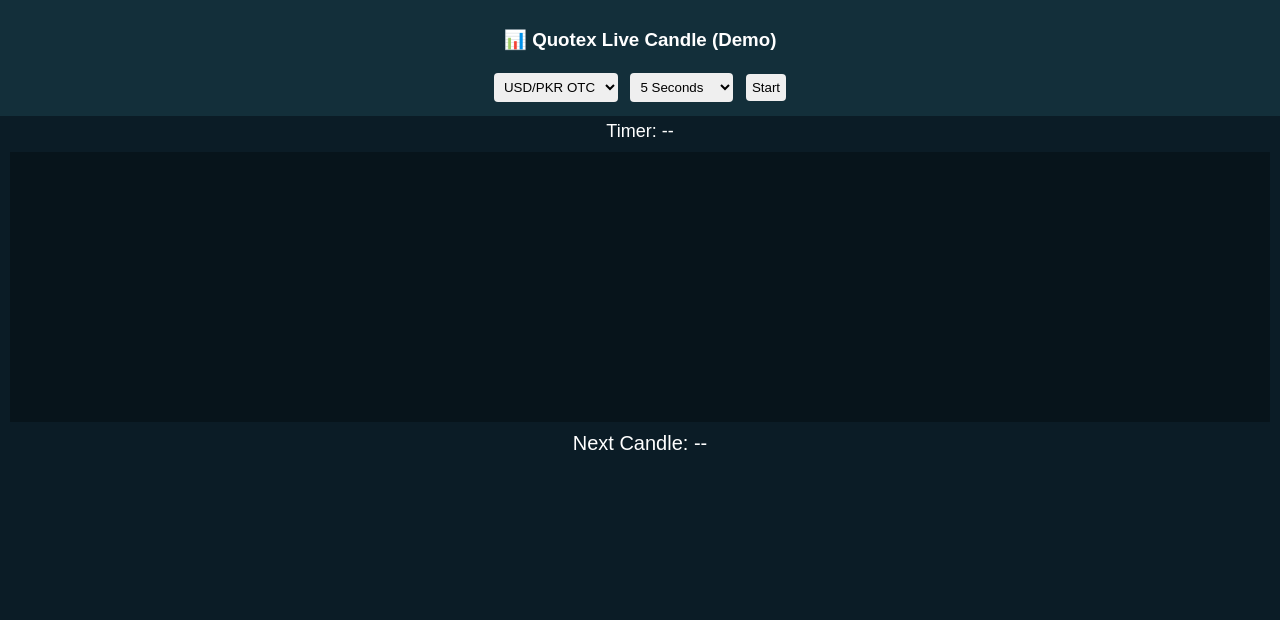
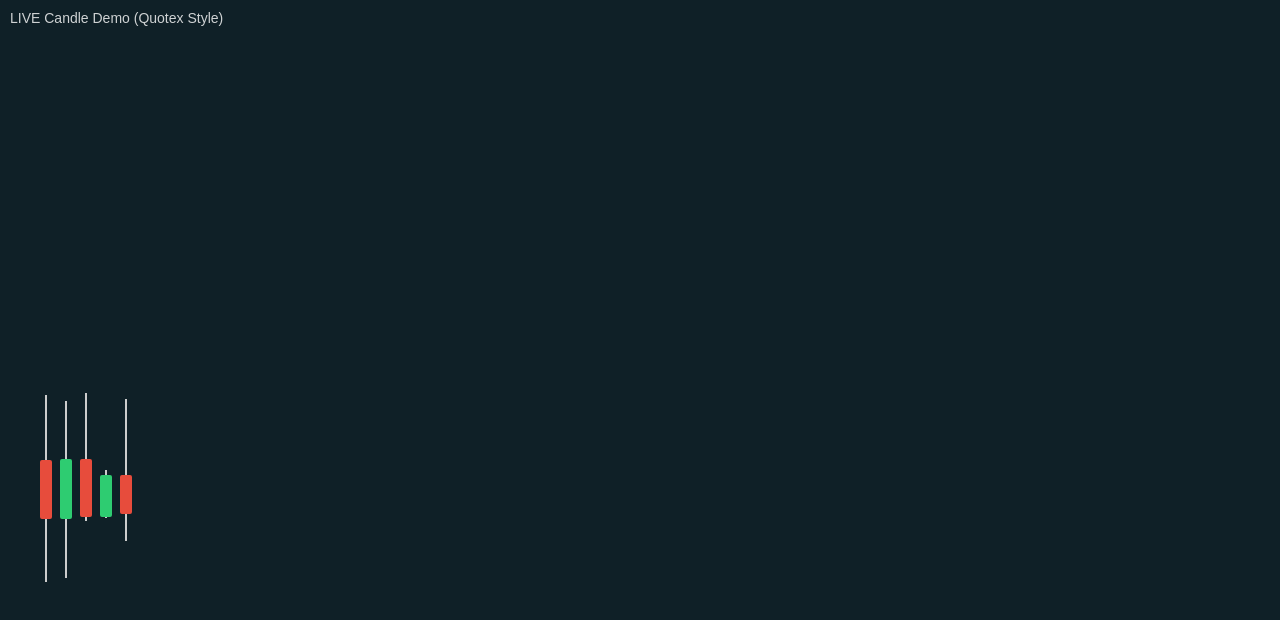
Before and after one commit to qidofaxofap135-ai/my-app, a plain HTML site: page index.html in a window 1280 px wide. Drawn offline with Linux system fonts and the light colour scheme.

Commit message:
Add live Quotex-style moving candlestick chart in pure HTML
This commit introduces a fully animated Quotex-style live candlestick
demo built using only HTML, CSS, and JavaScript.

Candles move naturally from left to right with realistic bodies and
wicks instead of volume lines. Market price fluctuates up and down,
forming 2–3 upcoming candles in real time just like a live trading view.

No indicators, no volume bars, and no real trading logic are included.
This project is intended for UI practice, demo visualization, and
learning how live candlestick movement works.

```diff
--- a/index.html
+++ b/index.html
@@ -1,153 +1,111 @@
-  <!DOCTYPE html>
+<!DOCTYPE html>
 <html lang="en">
 <head>
 <meta charset="UTF-8">
-<title>Quotex Live Candle Demo</title>
+<title>Live Candle Demo</title>
 <meta name="viewport" content="width=device-width, initial-scale=1">
 
 <style>
 body{
   margin:0;
-  font-family:Arial, sans-serif;
-  background:#0b1c26;
+  background:#0f2027;
   color:#fff;
-}
-header{
-  background:#132f3a;
-  padding:10px;
-  text-align:center;
-}
-select,button{
-  padding:6px;
-  margin:4px;
-  border:none;
-  border-radius:4px;
-}
-#top{
-  display:flex;
-  justify-content:space-around;
-  align-items:center;
-  margin-top:5px;
-}
-#timer{
-  font-size:18px;
-}
-#chart{
-  display:flex;
-  align-items:flex-end;
-  height:260px;
-  background:#07141b;
-  margin:10px;
-  padding:5px;
+  font-family:Arial;
   overflow:hidden;
 }
+
+#chart{
+  position:relative;
+  height:100vh;
+  padding:20px;
+}
+
 .candle{
-  width:10px;
-  margin:2px;
-  background:#2ecc71;
-  transition:all .3s;
+  position:absolute;
+  bottom:100px;
+  width:12px;
 }
-.candle.red{
-  background:#e74c3c;
+
+.body{
+  position:absolute;
+  width:100%;
+  border-radius:2px;
 }
-#next{
-  text-align:center;
-  font-size:20px;
-  margin:10px;
+
+.wick{
+  position:absolute;
+  width:2px;
+  left:5px;
+  background:#ccc;
+}
+
+.green{ background:#2ecc71; }
+.red{ background:#e74c3c; }
+
+.price-line{
+  position:absolute;
+  left:0;
+  right:0;
+  height:1px;
+  background:#aaa;
+  opacity:0.4;
+}
+
+.info{
+  position:fixed;
+  top:10px;
+  left:10px;
+  font-size:14px;
+  opacity:0.8;
 }
 </style>
 </head>
 
 <body>
-
-<header>
-  <h3>📊 Quotex Live Candle (Demo)</h3>
-
-  <select id="market">
-    <option>USD/PKR OTC</option>
-    <option>EUR/USD</option>
-    <option>GBP/USD</option>
-    <option>AUD/CAD</option>
-    <option>EUR/JPY</option>
-  </select>
-
-  <select id="timeframe">
-    <option value="5">5 Seconds</option>
-    <option value="10">10 Seconds</option>
-    <option value="30">30 Seconds</option>
-    <option value="60">1 Minute</option>
-  </select>
-
-  <button onclick="start()">Start</button>
-</header>
-
-<div id="top">
-  <div id="timer">Timer: --</div>
-</div>
-
+<div class="info">LIVE Candle Demo (Quotex Style)</div>
 <div id="chart"></div>
 
-<div id="next">Next Candle: --</div>
+<script>
+const chart = document.getElementById("chart");
+let candles = [];
+let basePrice = 289.2;
+let x = 40;
 
-<script>
-let interval;
-let timeLeft;
+function createCandle(){
+  let open = basePrice;
+  let close = open + (Math.random()-0.5)*0.15;
+  let high = Math.max(open,close) + Math.random()*0.1;
+  let low  = Math.min(open,close) - Math.random()*0.1;
 
-function start(){
-  clearInterval(interval);
-  document.getElementById("chart").innerHTML="";
-  let tf = parseInt(document.getElementById("timeframe").value);
-  timeLeft = tf;
+  basePrice = close;
 
-  // initial candles
-  for(let i=0;i<18;i++){
-    addCandle();
+  const candle = document.createElement("div");
+  candle.className = "candle";
+  candle.style.left = x+"px";
+
+  const wick = document.createElement("div");
+  wick.className="wick";
+  wick.style.height = (high-low)*800+"px";
+  wick.style.bottom = (low-289)*800+120+"px";
+
+  const body = document.createElement("div");
+  body.className = "body "+(close>=open?"green":"red");
+  body.style.height = Math.abs(close-open)*800+"px";
+  body.style.bottom = (Math.min(open,close)-289)*800+120+"px";
+
+  candle.appendChild(wick);
+  candle.appendChild(body);
+  chart.appendChild(candle);
+
+  candles.push(candle);
+  x += 20;
+
+  if(candles.length>25){
+    chart.removeChild(candles.shift());
   }
-
-  predictNext();
-
-  interval = setInterval(()=>{
-    timeLeft--;
-    document.getElementById("timer").innerText = "Timer: " + timeLeft + " sec";
-
-    if(timeLeft <= 0){
-      shiftCandle();
-      predictNext();
-      timeLeft = tf;
-    }
-  },1000);
 }
 
-function shiftCandle(){
-  let chart = document.getElementById("chart");
-  if(chart.children.length > 20){
-    chart.removeChild(chart.firstChild);
-  }
-  addCandle();
-}
-
-function addCandle(){
-  let chart = document.getElementById("chart");
-  let candle = document.createElement("div");
-
-  let isGreen = Math.random() > 0.5;
-  let height = Math.floor(Math.random()*120) + 40;
-
-  candle.className = "candle" + (isGreen ? "" : " red");
-  candle.style.height = height + "px";
-  chart.appendChild(candle);
-}
-
-function predictNext(){
-  let green = Math.random() > 0.5;
-  let text = green ? "Next Candle: GREEN ⬆️" : "Next Candle: RED ⬇️";
-  let color = green ? "#2ecc71" : "#e74c3c";
-
-  let next = document.getElementById("next");
-  next.innerText = text;
-  next.style.color = color;
-}
+setInterval(createCandle,1000);
 </script>
-
 </body>
 </html>
```
